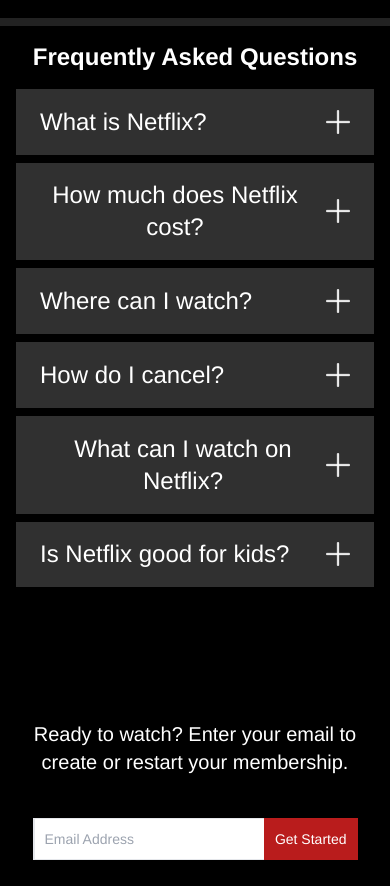
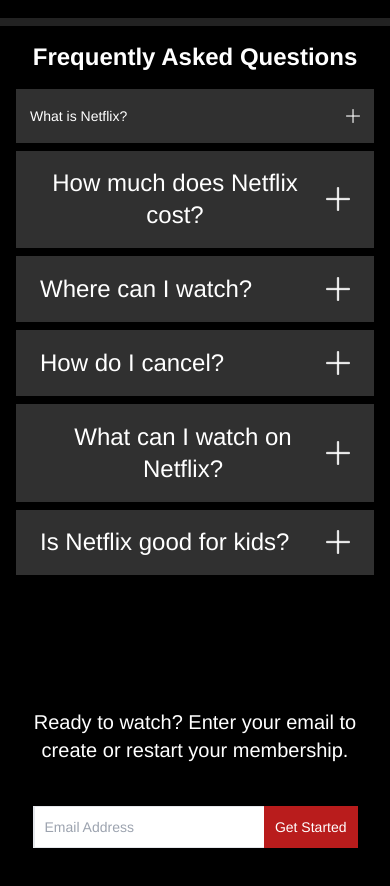
Before and after one commit to shabeebtk/netflix1_clone, a plain HTML site: page index.html in a window 390 px wide. Shown: the part 2300-3186 px from the top of the page. Drawn offline with nearby package versions, Linux system fonts and the light colour scheme.

Commit message:
text changed to small

```diff
--- a/index.html
+++ b/index.html
@@ -133,7 +133,7 @@ muted loop>
     <div class="col-span-4 max-[750px]:col-span-8 max-[750px]:px-4">
         <ul class="space-y-2">
             <!-- 1 What is Netflix? -->
-            <li id="" class="toggle_btn1 bg-[#303030] space-x-2 cursor-pointer py-[4vh] max-[750px]:py-[2vh] px-[2em] max-[750px]:px-[1em] items-center text-2xl flex justify-between ">
+            <li id="" class="toggle_btn1 bg-[#303030] space-x-2 cursor-pointer py-[4vh] max-[750px]:text-sm max-[750px]:py-[2vh] px-[2em] max-[750px]:px-[1em] items-center text-2xl flex justify-between ">
                 <button>What is Netflix?</button>
                 <img id="rotate1" class="rotate h-[1em]" src="./images/plus.png" alt="">
             </li>
```
